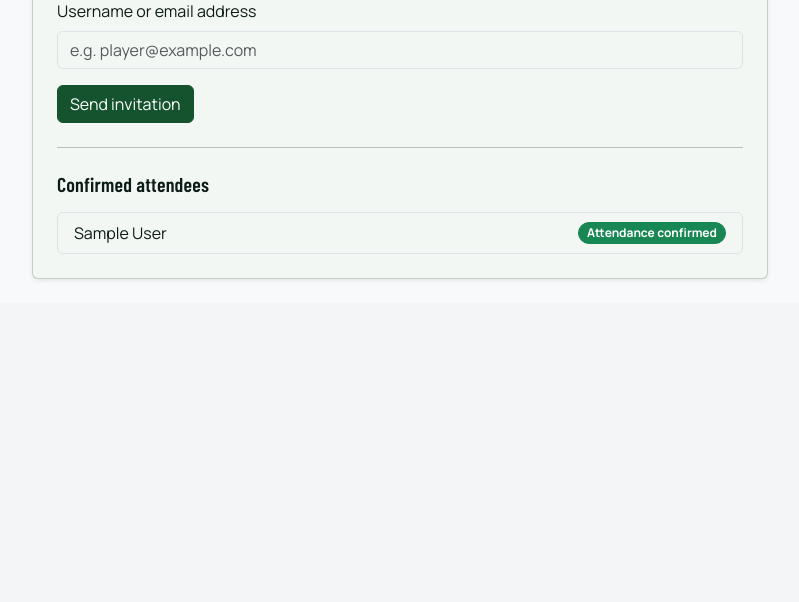
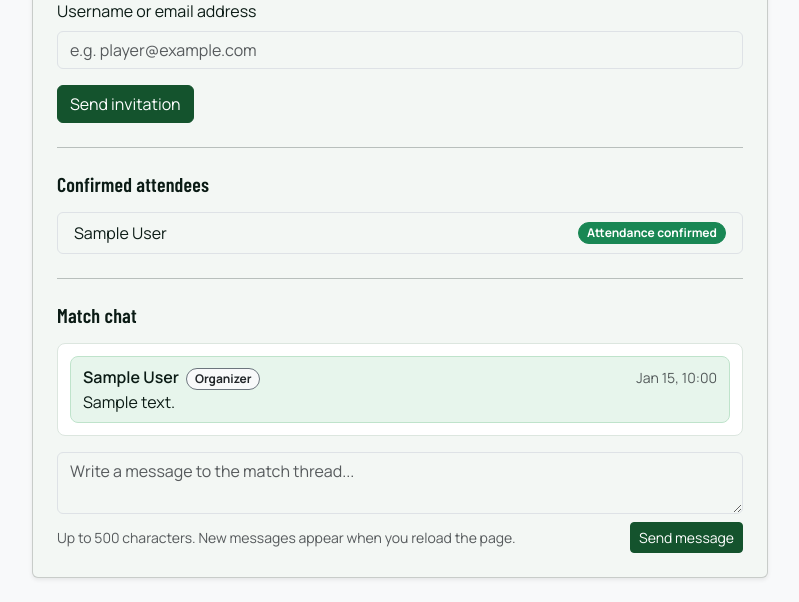
Before and after one commit to scanonc/Local-Sports, a Django app: page /matches/1/ in a window 1280 px wide. Shown: the part 900-1502 px from the top of the page, without its empty margins (240-1039 px from the left). Before the commit the page ends 1179 px from the top, so only its background shows below. Run offline with Django 5.2, Linux system fonts and the light colour scheme; a user stored in the database is signed in; tables that the repository leaves empty hold one stand-in row (values such as "Sample post"); some web fonts are replaced.

Commit message:
feat: add match chat thread to the match detail page (FR22)

```diff
--- a/core/static/core/css/theme.css
+++ b/core/static/core/css/theme.css
@@ -127,3 +127,33 @@ h1, h2, h3, h4, h5, h6, .display, .navbar-brand {
   background: #FDEAEA;
   color: #8A2E2E;
 }
+
+/* --- Match chat (FR22) --- */
+.chat-thread {
+  max-height: 24rem;
+  overflow-y: auto;
+  display: flex;
+  flex-direction: column;
+  gap: 0.5rem;
+  padding: 0.75rem;
+  background: var(--blanco);
+  border: 1px solid var(--borde);
+  border-radius: 0.5rem;
+}
+
+.chat-message {
+  padding: 0.5rem 0.75rem;
+  background: var(--fondo);
+  border: 1px solid var(--borde);
+  border-radius: 0.5rem;
+}
+
+.chat-message-own {
+  background: #E7F5EC;
+  border-color: #BFE3CB;
+}
+
+.chat-message-text {
+  white-space: pre-wrap;
+  overflow-wrap: anywhere;
+}
--- /dev/null
+++ b/matches/templates/matches/_match_chat.html
@@ -0,0 +1,52 @@
+{# FR22 - Match chat thread. Included from match_detail.html. #}
+{% if user_can_use_chat %}
+<hr class="my-4">
+
+<section id="match-chat">
+    <h2 class="h5 mb-3">Match chat</h2>
+
+    {% if chat_messages %}
+    <div id="chat-thread" class="chat-thread mb-3">
+        {% for chat_message in chat_messages %}
+        <div class="chat-message{% if chat_message.author_id == user.id %} chat-message-own{% endif %}">
+            <div class="d-flex justify-content-between align-items-baseline gap-3">
+                <span class="fw-semibold">
+                    {{ chat_message.author }}
+                    {% if chat_message.author_id == match.organizer_id %}
+                    <span class="badge rounded-pill bg-light text-dark border border-secondary ms-1">Organizer</span>
+                    {% endif %}
+                </span>
+                <small class="text-muted">{{ chat_message.created_at|date:"M j, H:i" }}</small>
+            </div>
+            <p class="mb-0 chat-message-text">{{ chat_message.content }}</p>
+        </div>
+        {% endfor %}
+    </div>
+    {% else %}
+    <p class="text-muted">No messages yet. Start the conversation.</p>
+    {% endif %}
+
+    {% if match.status == 'cancelled' %}
+    <p class="text-muted mb-0">This match was cancelled, so the chat is read-only.</p>
+    {% else %}
+    <form method="post" action="{% url 'matches:match_message_create' match.pk %}">
+        {% csrf_token %}
+        <label class="form-label visually-hidden" for="{{ chat_form.content.id_for_label }}">Message</label>
+        {{ chat_form.content }}
+        <div class="d-flex justify-content-between align-items-center mt-2">
+            <small class="text-muted">Up to 500 characters. New messages appear when you reload the page.</small>
+            <button type="submit" class="btn btn-primary btn-sm">Send message</button>
+        </div>
+    </form>
+    {% endif %}
+</section>
+
+<script>
+    (function () {
+        var thread = document.getElementById('chat-thread');
+        if (thread) {
+            thread.scrollTop = thread.scrollHeight;
+        }
+    })();
+</script>
+{% endif %}
--- a/matches/templates/matches/match_detail.html
+++ b/matches/templates/matches/match_detail.html
@@ -241,6 +241,8 @@
                     {% endfor %}
                 </ol>
                 {% endif %}
+
+                {% include 'matches/_match_chat.html' %}
             </div>
         </div>
     </div>
```
